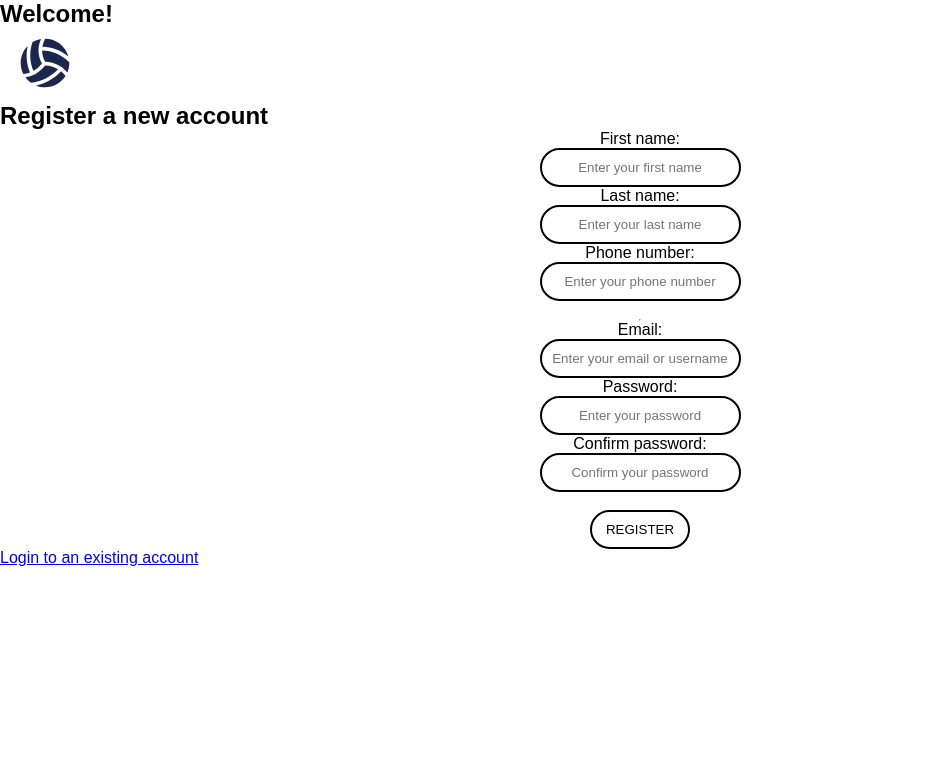
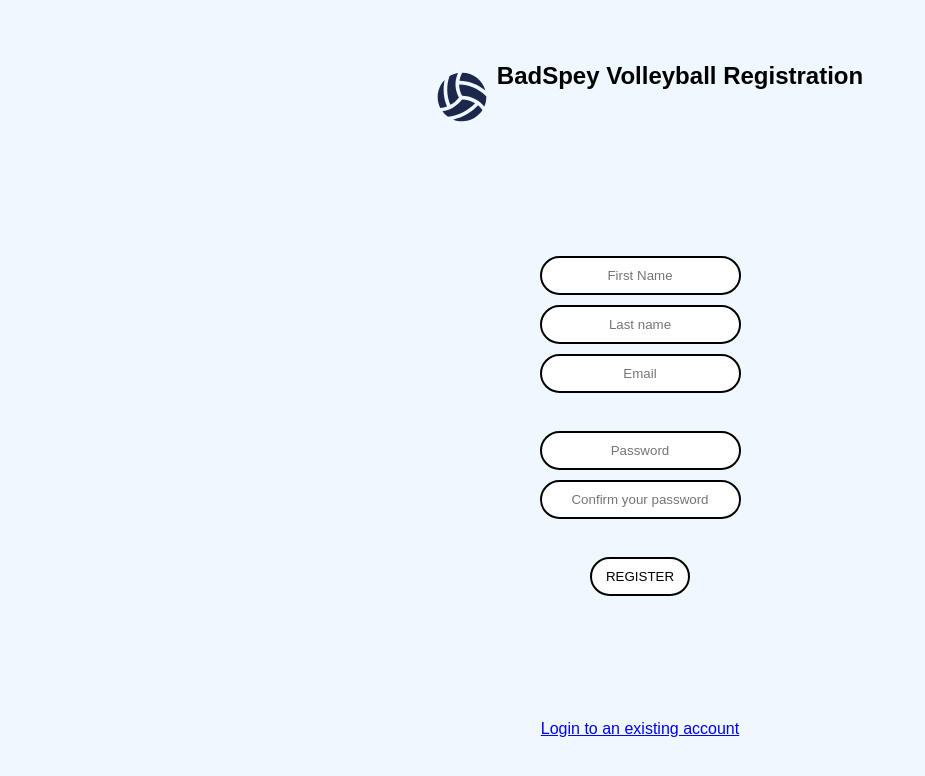
Before and after one commit to PeachyOmnivore/VolleyBall_Tracker, a React (Vite) app in the folder my-react-app/: page /registration in a window 1280 px wide. Shown: the top 776 px of the page, without its empty margins (0-925 px from the left). Built offline with nearby package versions, Linux system fonts and the light colour scheme.

Commit message:
feat: CSS and design of registration complete.

```diff
--- a/my-react-app/src/pages/login/login.jsx
+++ b/my-react-app/src/pages/login/login.jsx
@@ -55,7 +55,6 @@ function Login() {
           <img
             src={VolleyBallImg}
             width="70px"
-            alt="Well grounded counselling logo"
           />
           <h1>BadSpey Volleyball Login</h1>
         </div>
@@ -89,7 +88,7 @@ function Login() {
           <button type="submit">LOGIN</button>
         </form>
         {loginResponse && <p>{loginResponse}</p>}
-        <NavLink to="/register">Create a new account</NavLink>
+        <NavLink to="/registration">Create a new account</NavLink>
       </section>
     </div>
   );
--- a/my-react-app/src/pages/registration/registration.css
+++ b/my-react-app/src/pages/registration/registration.css
@@ -0,0 +1,43 @@
+.register-form-container {
+  display: grid;
+  grid-template-rows: auto;
+  place-items: center;
+  background-color: aliceblue;
+  width: 100vw;
+  height: 100vh;
+}
+
+form {
+  display: grid;
+  grid-template-rows: repeat(auto, 1fr);
+  place-items: center;
+  gap: 10px;
+}
+
+.register-header {
+  display: grid;
+  grid-template-columns: repeat(2, auto);
+  text-align: center;
+}
+
+img {
+ margin-left: 10px;
+}
+
+section + section {
+  margin: 10px 0px 10px 0px;
+  text-align: start;
+}
+
+button {
+  width: 100px;
+  border: black 2px solid;
+  border-radius: 25px;
+  background-color: #ffffff;
+  padding: 10px;
+  font-weight: 400;
+}
+
+button:active {
+  background-color: #d0d0d0;
+}
--- a/my-react-app/src/pages/registration/registration.jsx
+++ b/my-react-app/src/pages/registration/registration.jsx
@@ -68,63 +68,49 @@ function Registration() {
     <div className="register-container">
       <section className="register-form-container">
         <div className="register-header">
-                  <h1>Welcome!</h1>
           <img
             src={VolleyBallImg}
             width="70px"
-                      alt="Well grounded counselling logo"
           />
+        <h2>BadSpey Volleyball Registration</h2>
         </div>
-              <h2>Register a new account</h2>
         <form onSubmit={handleRegister}>
-                  <label htmlFor="firstName">First name:</label>
+
           <input
             type="text"
             name="firstName"
             required={true}
-                      placeholder="Enter your first name"
+            placeholder="First Name"
             value={registerData.firstName}
             onChange={onInput}
           />
-                  <label htmlFor="lastName">Last name:</label>
+
           <input
             type="text"
             name="lastName"
             required={true}
-                      placeholder="Enter your last name"
+            placeholder="Last name"
             value={registerData.lastName}
             onChange={onInput}
           />
-                  <label htmlFor="email">Phone number:</label>
-                  <input
-                      type="phone"
-                      name="phone"
-                      required={true}
-                      placeholder="Enter your phone number"
-                      value={registerData.phone}
-                      onChange={onInput}
-                  />
-                  <br />
-                  <hr />
-                  <label htmlFor="email">Email:</label>
+
           <input
             type="text"
             name="email"
             required={true}
-                      placeholder="Enter your email or username"
+            placeholder="Email"
             value={registerData.email}
             onChange={onInput}
           />
-                  <label htmlFor="subject">Password:</label>
+          <br />
           <input
             type="password"
             name="password"
             required={true}
-                      placeholder="Enter your password"
+            placeholder="Password"
             value={registerData.password}
             onChange={onInput}
           />
-                  <label htmlFor="confirmPass">Confirm password:</label>
           <input
             type="password"
             name="confirmPass"
```
Lines whose indentation alone changed are shown as unchanged.
